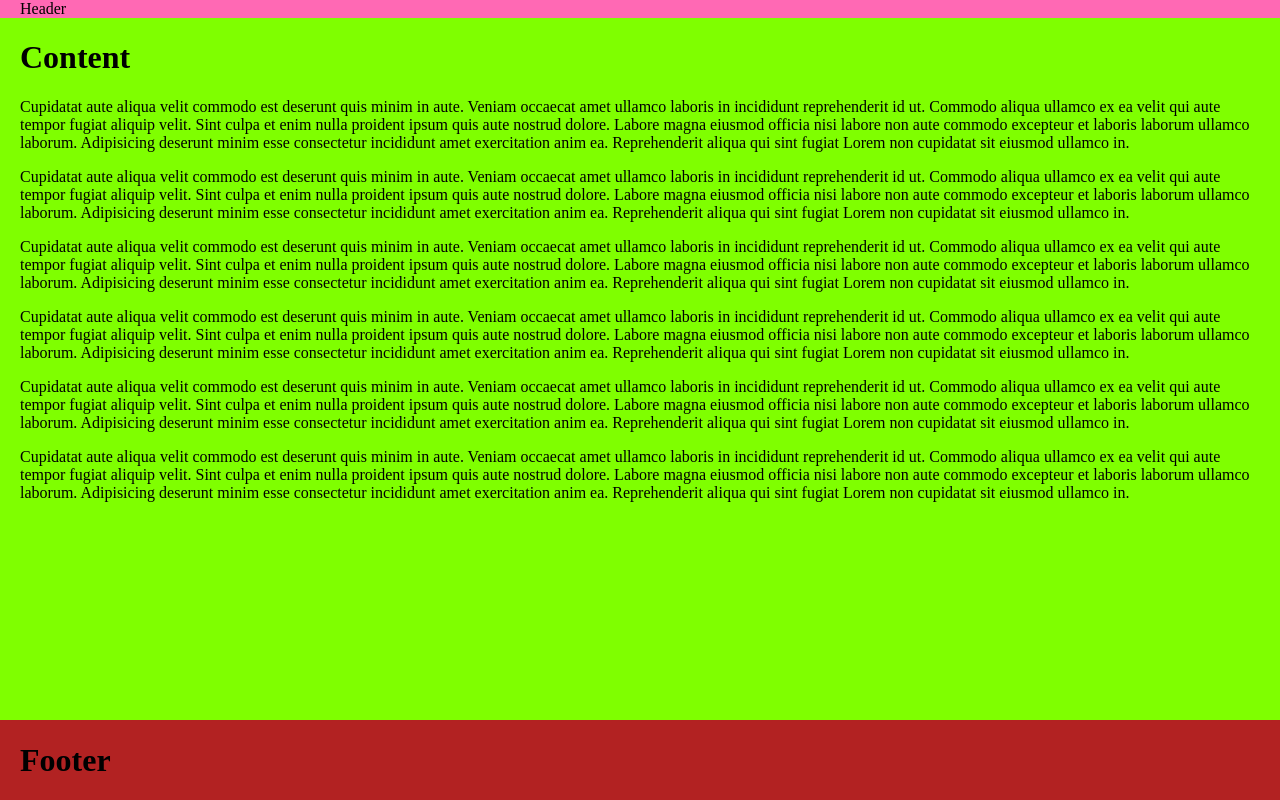
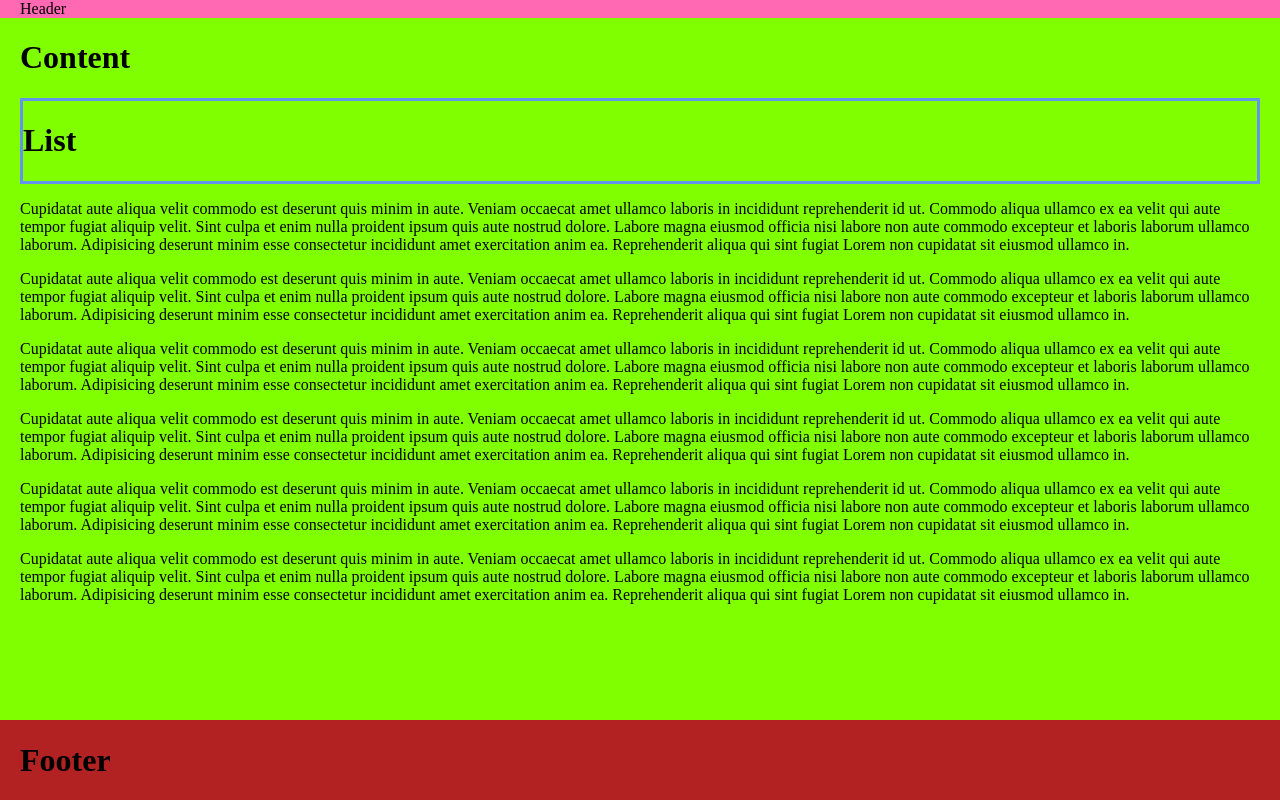
Before and after one commit to akambetov/nerelog, a React app: page / in a window 1280 px wide. Built offline with nearby package versions, Linux system fonts and the light colour scheme.

Commit message:
feat: Card component

```diff
--- /dev/null
+++ b/src/components/card/index.jsx
@@ -0,0 +1,5 @@
+import React from 'react'
+
+import { CardStyled } from './styled/CardStyled'
+
+export default ({ ...rest }) => <CardStyled {...rest} />
--- /dev/null
+++ b/src/components/card/styled/CardStyled.jsx
@@ -0,0 +1,9 @@
+import React from 'react'
+
+import style from './style.scss'
+
+export const CardStyled = () => (
+    <div className={style.container}>
+        <h1>List</h1>
+    </div>
+)
--- /dev/null
+++ b/src/components/card/styled/style.scss
@@ -0,0 +1,5 @@
+.container {
+  display: flex;
+  flex-direction: column;
+  border: 3px solid cornflowerblue;
+}
--- a/src/features/main-page/index.jsx
+++ b/src/features/main-page/index.jsx
@@ -1,12 +1,14 @@
 import React from 'react'
 
 import ScreenLayout from '../../components/screen-layout'
+import Card from '../../components/card'
 
 export default () => (
     <ScreenLayout>
         <ScreenLayout.Header title="Header" />
         <ScreenLayout.Content>
             <h1>Content</h1>
+            <Card />
             <div>
                 <p>
                     Cupidatat aute aliqua velit commodo est deserunt quis minim in aute. Veniam
```
